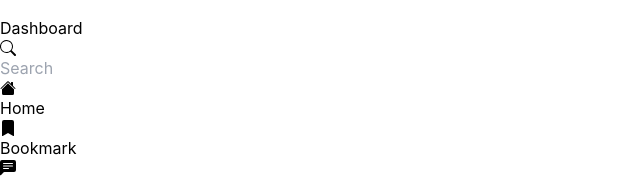
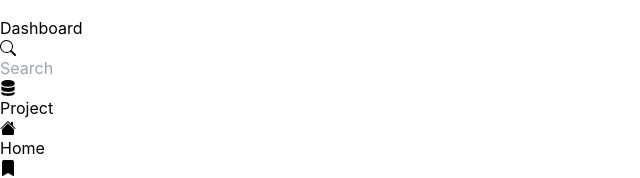
Before and after one commit to Louis-jk/NestJS-Microservice, a React (Create React App) app in the folder client/: page /dashboard in a window 1280 px wide. Shown: the top 178 px of the page, without its empty margins (0-640 px from the left). Built offline with nearby package versions, Linux system fonts and the light colour scheme; no server answers.

Commit message:
add menu

```diff
--- a/client/src/component/dashboard/Sidebar.tsx
+++ b/client/src/component/dashboard/Sidebar.tsx
@@ -6,7 +6,9 @@ import {
   ChatLeftTextFill,
   BoxArrowInRight,
   ChevronDown,
+  Server,
 } from 'react-bootstrap-icons';
+import { Link } from 'react-router-dom';
 
 const Sidebar = () => {
   return (
@@ -31,6 +33,14 @@ const Sidebar = () => {
             className="text-[15px] ml-4 w-full bg-transparent focus:outline-none"
           />
         </div>
+        <Link to="project">
+          <div className="p-2.5 mt-3 flex items-center rounded-md px-4 duration-300 cursor-pointer hover:bg-blue-600 text-white">
+            <Server />
+            <span className="text-[15px] ml-4 text-gray-200 font-bold">
+              Project
+            </span>
+          </div>
+        </Link>
         <div className="p-2.5 mt-3 flex items-center rounded-md px-4 duration-300 cursor-pointer hover:bg-blue-600 text-white">
           <HouseFill />
           <span className="text-[15px] ml-4 text-gray-200 font-bold">Home</span>
```
